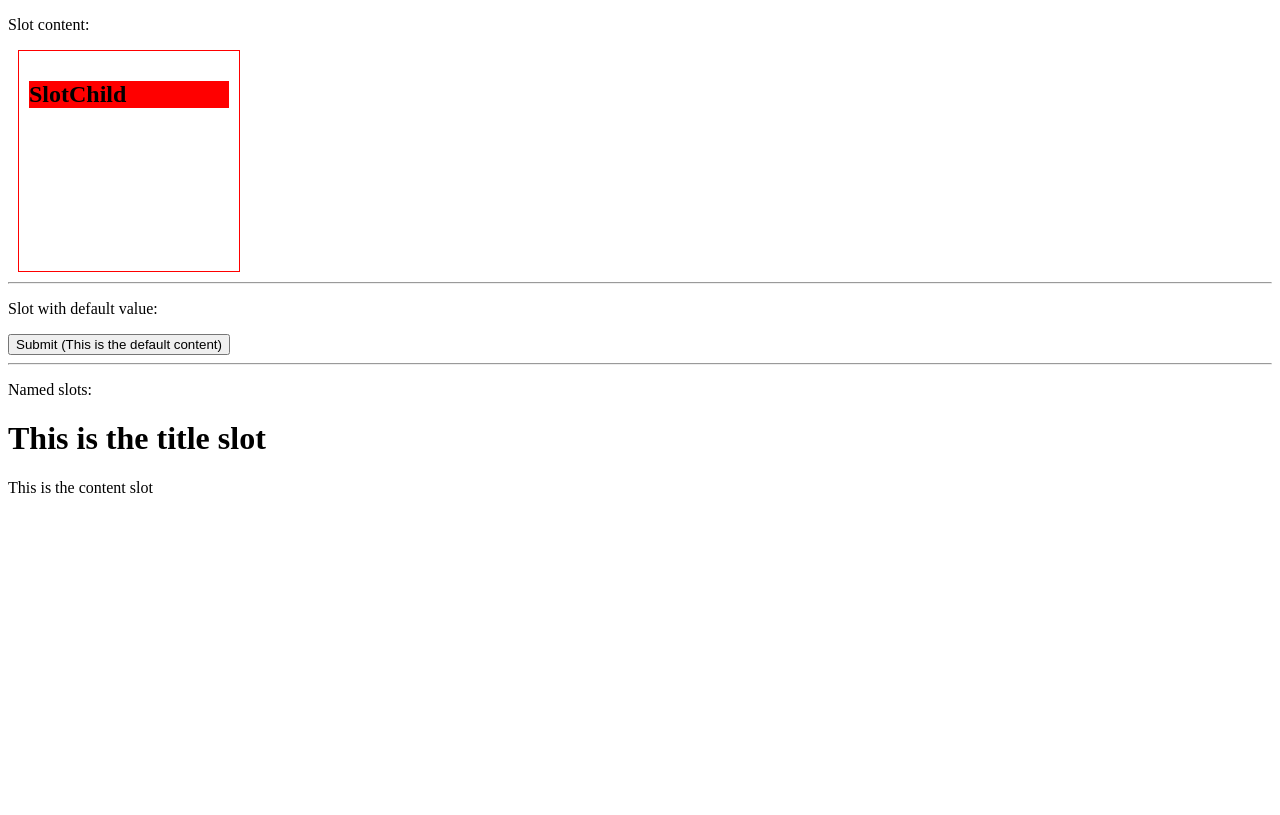
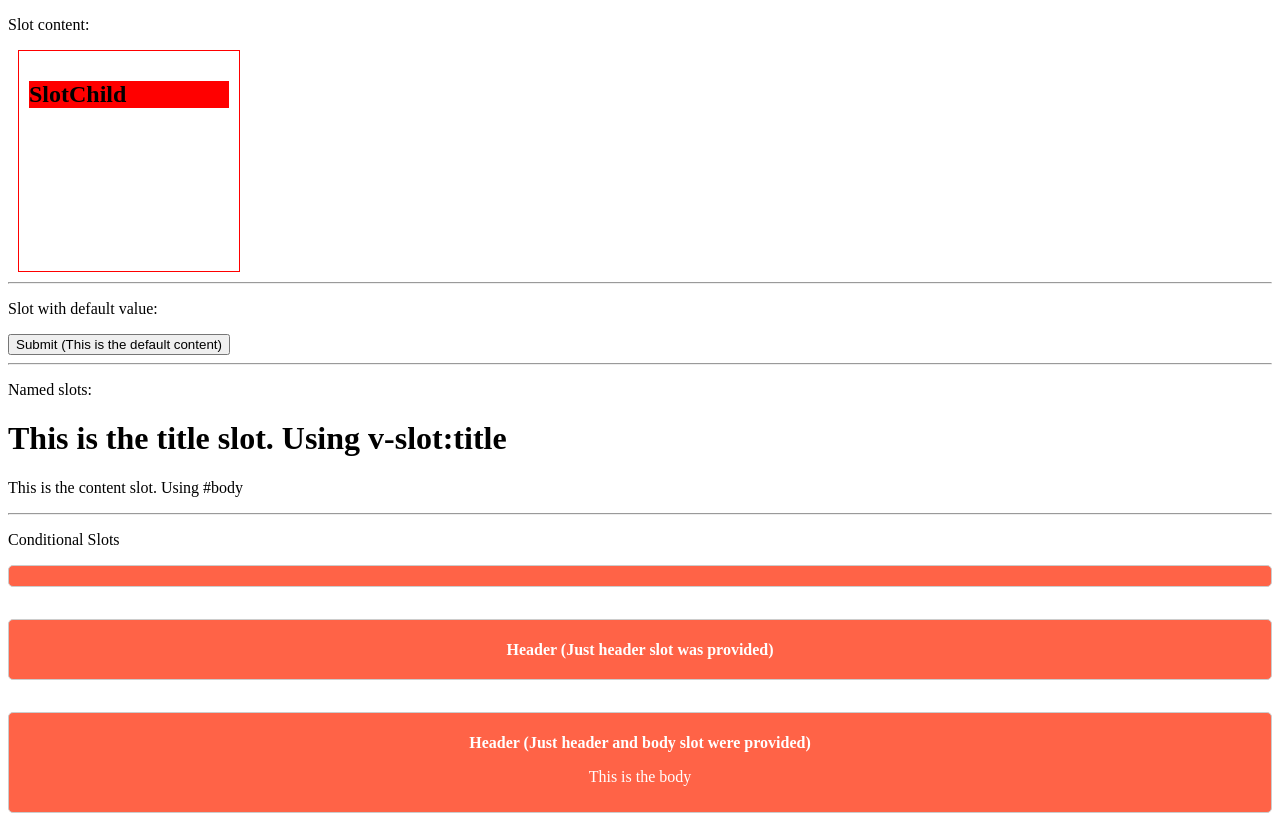
Before and after one commit to julianandreszb/vue-js-certification, a Vue app: page / in a window 1280 px wide. Shown: the top 815 px of the page. Built offline with nearby package versions, Linux system fonts and the light colour scheme.

Commit message:
Save progress: Conditional slots

```diff
--- a/src/components/Component/Slot/SlotComponentContainer.vue
+++ b/src/components/Component/Slot/SlotComponentContainer.vue
@@ -2,6 +2,7 @@
 import SlotChild from '@/components/Component/Slot/SlotChild.vue'
 import SlotChildDefaultValue from '@/components/Component/Slot/SlotChildDefaultValue.vue'
 import SlotChildNamedSlots from '@/components/Component/Slot/SlotChildNamedSlots.vue'
+import SlotConditionalSlots from '@/components/Component/Slot/SlotConditionalSlots.vue'
 </script>
 
 <template>
@@ -20,9 +21,37 @@ import SlotChildNamedSlots from '@/components/Component/Slot/SlotChildNamedSlots
 
   <p>Named slots:</p>
   <SlotChildNamedSlots>
-    <template v-slot:title><h1>This is the title slot</h1></template>
-    <template v-slot:body><p>This is the content slot</p></template>
+    <template v-slot:title><h1>This is the title slot. Using v-slot:title</h1></template>
+    <template #body><p>This is the content slot. Using #body</p></template>
   </SlotChildNamedSlots>
+
+  <hr>
+  <p>Conditional Slots</p>
+  <SlotConditionalSlots/>
+  <SlotConditionalSlots>
+    <template v-slot:header>
+      Header (Just header slot was provided)
+    </template>
+  </SlotConditionalSlots>
+  <SlotConditionalSlots>
+    <template v-slot:header>
+      Header (Just header and body slot were provided)
+    </template>
+    <template v-slot:body>
+      This is the body
+    </template>
+  </SlotConditionalSlots>
+  <SlotConditionalSlots>
+    <template v-slot:header>
+      Header (All slots were provided (header, body and footer))
+    </template>
+    <template v-slot:body>
+      This is the body
+    </template>
+    <template v-slot:footer>
+      This is the footer
+    </template>
+  </SlotConditionalSlots>
 </template>
 
 <style scoped></style>
--- /dev/null
+++ b/src/components/Component/Slot/SlotConditionalSlots.vue
@@ -0,0 +1,40 @@
+<script setup>
+
+</script>
+
+<template>
+<div class="card" >
+  <h1 v-if="$slots.header" >
+    <slot name="header"></slot>
+  </h1>
+  <p v-if="$slots.body" >
+    <slot name="body"></slot>
+  </p>
+  <p v-if="$slots.footer" >
+    <slot name="footer"></slot>
+  </p>
+</div>
+</template>
+
+<style scoped>
+.card {
+  border: 1px solid #ccc;
+  border-radius: 5px;
+  padding: 10px;
+  background-color: tomato;
+  margin-block-end: 2rem;
+
+  h1 {
+    color: white;
+    text-align: center;
+    font-size: 1rem;
+  }
+
+  p {
+    color: white;
+    text-align: center;
+    font-size: 1rem;
+  }
+}
+
+</style>
```
